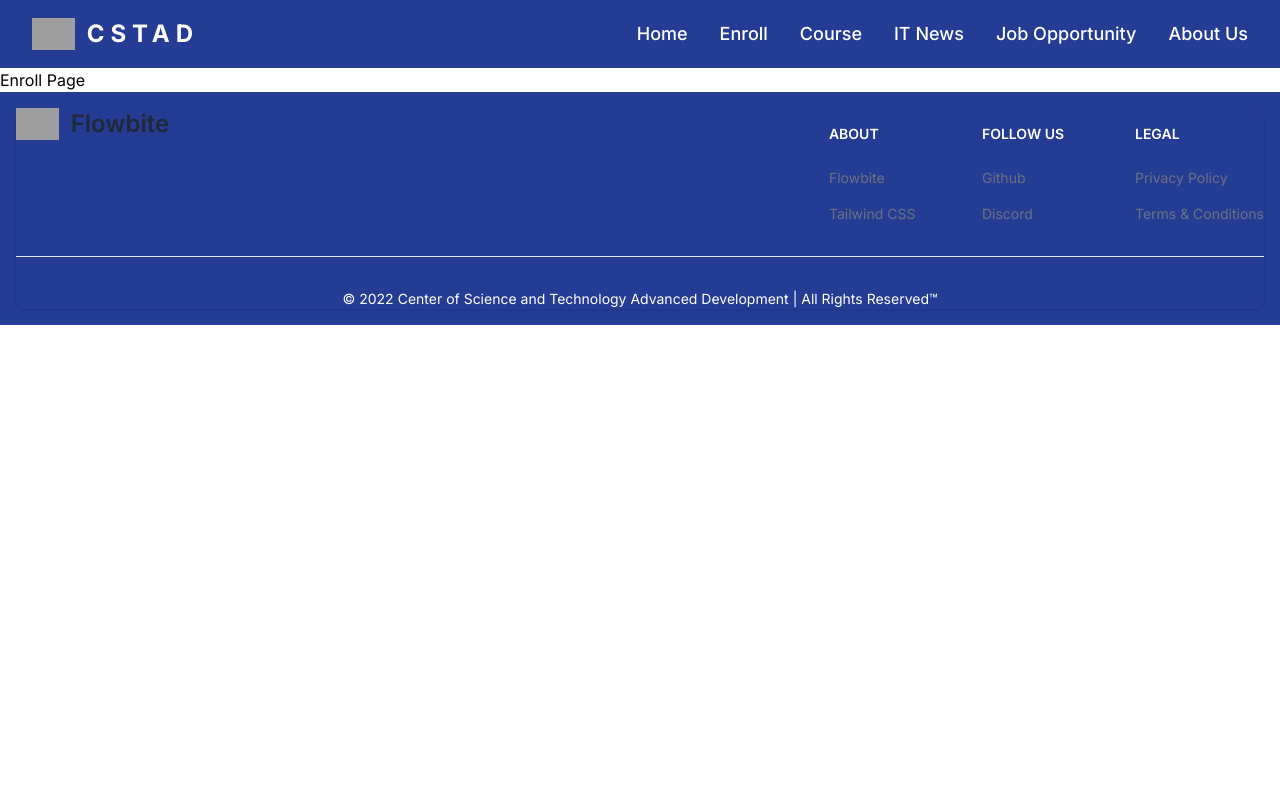
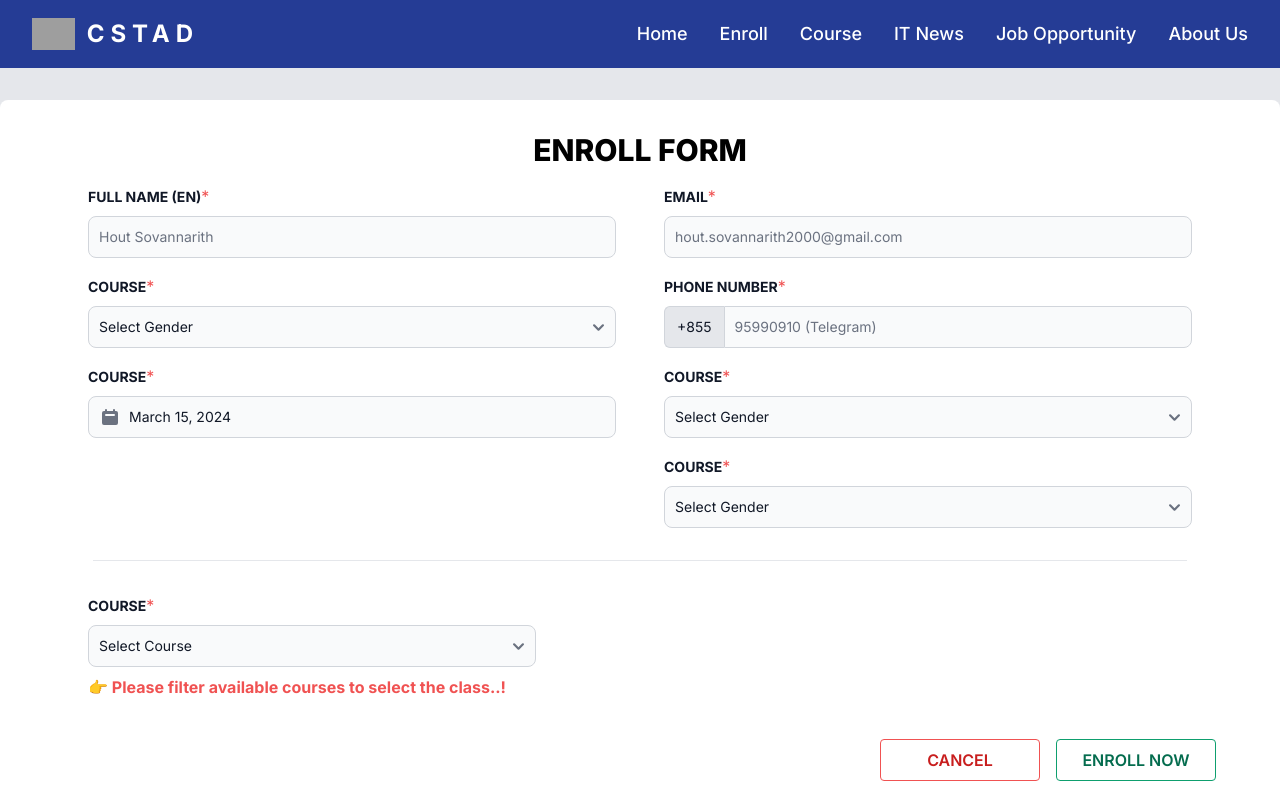
Before and after one commit to HoutSovannarith/istad-nextjs, a Next.js app: page /enroll in a window 1280 px wide. Shown: the top 800 px of the page. Built offline with nearby package versions, Linux system fonts and the light colour scheme; grey boxes are pictures that could not be loaded.

Commit message:
Update enroll form

```diff
--- a/app/enroll/page.tsx
+++ b/app/enroll/page.tsx
@@ -1,7 +1,129 @@
-export default function Enroll(){
-    return(
-        <div>
-            <h1>Enroll Page</h1>
+import {FooterDivider, TextInput, Label, Select, Datepicker} from "flowbite-react";
+
+export default function Enroll() {
+    return (
+        <div className="container mx-auto bg-white rounded-lg p-8 my-8">
+            <h1 className="uppercase text-center font-extrabold text-3xl pb-4">Enroll Form</h1>
+            {/*Form Input*/}
+            <div className="grid grid-cols-2 gap-12 w-full px-14 ">
+                {/*Col1*/}
+                <div>
+                    <form className="grid grid-cols-1 gap-4">
+                        <div>
+                            <div className="mb-2 block">
+                                <Label htmlFor="fullname1" value="Full name (en)" className="uppercase font-bold"/>
+                                <span className="text-red-500">*</span>
+                            </div>
+                            <TextInput id="fullname1" type="email" placeholder="Hout Sovannarith" required/>
+                        </div>
+                        <div>
+                            <div className="mb-2 block ">
+                                <Label htmlFor="course" value="COURSE" className="font-bold"/>
+                                <span className="text-red-500">*</span>
+                            </div>
+                            <Select id="course" required>
+                                <option disabled selected>Select Gender</option>
+                                <option>Male</option>
+                                <option>Female</option>
+                            </Select>
+                        </div>
+                        <div>
+                            <div className="mb-2 block ">
+                                <Label htmlFor="course" value="COURSE" className="font-bold"/>
+                                <span className="text-red-500">*</span>
+                            </div>
+                            <Datepicker
+                                weekStart={1} // Monday
+                            />
+                        </div>
+                    </form>
+                </div>
+                {/*Col2*/}
+                <div>
+                    <form className="grid grid-cols-1 gap-4">
+                        <div>
+                            <div className="mb-2 block">
+                                <Label htmlFor="email1" value="email" className="uppercase font-bold"/>
+                                <span className="text-red-500">*</span>
+                            </div>
+                            <TextInput id="email1" type="email" placeholder="hout.sovannarith2000@gmail.com" required/>
+                        </div>
+                        <div>
+                            <div className="mb-2 block">
+                                <Label htmlFor="username3" value="Phone Number" className="uppercase font-bold"/>
+                                <span className="text-red-500">*</span>
+                            </div>
+                            <TextInput id="username3" placeholder="95990910 (Telegram)" addon="+855" required/>
+                        </div>
+                        <div>
+                            <div className="mb-2 block ">
+                                <Label htmlFor="course" value="COURSE" className="font-bold"/>
+                                <span className="text-red-500">*</span>
+                            </div>
+                            <Select id="course" required>
+                                <option disabled selected>Select Gender</option>
+                                <option>Male</option>
+                                <option>Female</option>
+                            </Select>
+                        </div>
+                        <div>
+                            <div className="mb-2 block ">
+                                <Label htmlFor="course" value="COURSE" className="font-bold"/>
+                                <span className="text-red-500">*</span>
+                            </div>
+                            <Select id="course" required>
+                                <option disabled selected>Select Gender</option>
+                                <option>Male</option>
+                                <option>Female</option>
+                            </Select>
+                        </div>
+                    </form>
+                </div>
+            </div>
+            {/*Line*/}
+            <div className="w-[90%] mx-auto">
+                <FooterDivider/>
+            </div>
+            {/*Course*/}
+            <div className="px-14">
+                <div className="max-w-md">
+                    <div className="mb-2 block ">
+                        <Label htmlFor="course" value="COURSE" className="font-bold"/>
+                        <span className="text-red-500">*</span>
+                    </div>
+                    <Select id="course" required>
+                        <option disabled selected>Select Course</option>
+                        <option>Flutter Mobile Development</option>
+                        <option>iOS Development</option>
+                        <option>SQL & Data Modeling with PostgreSQL</option>
+                        <option>Web Design</option>
+                        <option>DevOps Engineering</option>
+                        <option>C++ Programming</option>
+                        <option>Docker</option>
+                        <option>Data Analytics</option>
+                        <option>Android Development</option>
+                        <option>NEXT.js</option>
+                        <option>Linux Administrator</option>
+                        <option>Spring Framework</option>
+                        <option>Blockchain Development</option>
+                        <option>Java Programming</option>
+                    </Select>
+                </div>
+                <div className="py-2 text-red-500 font-bold">
+                    <h3>👉 Please filter available courses to select the class..!</h3>
+                </div>
+            </div>
+            {/*Button*/}
+            <div className="flex justify-end gap-4 m-8">
+                <button
+                    className="w-40 bg-transparent hover:bg-red-500 text-red-700 font-semibold hover:text-white py-2 px-4 border border-red-500 hover:border-transparent rounded uppercase">
+                    Cancel
+                </button>
+                <button type="submit"
+                    className="w-40 bg-transparent hover:bg-green-500 text-green-700 font-semibold hover:text-white py-2 px-4 border border-green-500 hover:border-transparent rounded uppercase">
+                    Enroll Now
+                </button>
+            </div>
         </div>
     )
 }
--- a/app/layout.tsx
+++ b/app/layout.tsx
@@ -7,7 +7,7 @@ import FooterComponent from "@/components/FooterComponent";
 const inter = Inter({subsets: ["latin"]});
 
 export const metadata: Metadata = {
-    title: "Create Next App",
+    title: "CSTAD",
     description: "Generated by create next app",
 };
 
@@ -19,9 +19,11 @@ export default function RootLayout({
     return (
         <html lang="en">
         <body className={inter.className}>
-        <NavBarComponent/>
-        {children}
-        <FooterComponent/>
+        <div className="flex flex-col justify-between h-screen bg-gray-200">
+            <NavBarComponent/>
+            {children}
+            <FooterComponent/>
+        </div>
         </body>
         </html>
     );
--- a/components/FooterComponent.tsx
+++ b/components/FooterComponent.tsx
@@ -24,7 +24,7 @@ export default function FooterComponent() {
                                 name="Flowbite"
                             />
                         </div>
-                        <div className="grid grid-cols-2 gap-8 sm:mt-4 sm:grid-cols-3 sm:gap-6">
+
                         <div>
                             <FooterTitle className="text-white" title="about"/>
                             <FooterLinkGroup col>
@@ -46,7 +46,7 @@ export default function FooterComponent() {
                                 <FooterLink href="#">Terms &amp; Conditions</FooterLink>
                             </FooterLinkGroup>
                         </div>
-                        </div>
+
                     </div>
                     <FooterDivider/>
                     <div className="w-full grid place-content-center sm:items-center">
--- a/components/ui/Carousel.tsx
+++ b/components/ui/Carousel.tsx
@@ -3,13 +3,13 @@ import { Carousel } from 'flowbite-react';
 
 export default function CarouselComponent() {
     return (
-        <div className="h-56 sm:h-64 xl:h-80 2xl:h-screen">
-            <Carousel className="rounded-[0]">
-                <img src="https://www.americanrivers.org/wp-content/uploads/2022/08/Untitled-design-43-2-1024x576.png" alt="..." />
-                <img src="https://flowbite.com/docs/images/carousel/carousel-2.svg" alt="..." />
-                <img src="https://flowbite.com/docs/images/carousel/carousel-3.svg" alt="..." />
-                <img src="https://flowbite.com/docs/images/carousel/carousel-4.svg" alt="..." />
-                <img src="https://flowbite.com/docs/images/carousel/carousel-5.svg" alt="..." />
+        <div className="h-56 sm:h-64 xl:h-80 2xl:h-screen m-4">
+            <Carousel className="rounded-none">
+                <img src="https://www.americanrivers.org/wp-content/uploads/2022/08/Untitled-design-43-2-1024x576.png" alt="..."  className="rounded-none"/>
+                <img src="https://flowbite.com/docs/images/carousel/carousel-2.svg" alt="..."  className="rounded-none"/>
+                <img src="https://flowbite.com/docs/images/carousel/carousel-3.svg" alt="..."  className="rounded-none"/>
+                <img src="https://flowbite.com/docs/images/carousel/carousel-4.svg" alt="..."  className="rounded-none"/>
+                <img src="https://flowbite.com/docs/images/carousel/carousel-5.svg" alt="..."  className="rounded-none"/>
             </Carousel>
         </div>
     );
```
Lines whose indentation alone changed are shown as unchanged.
